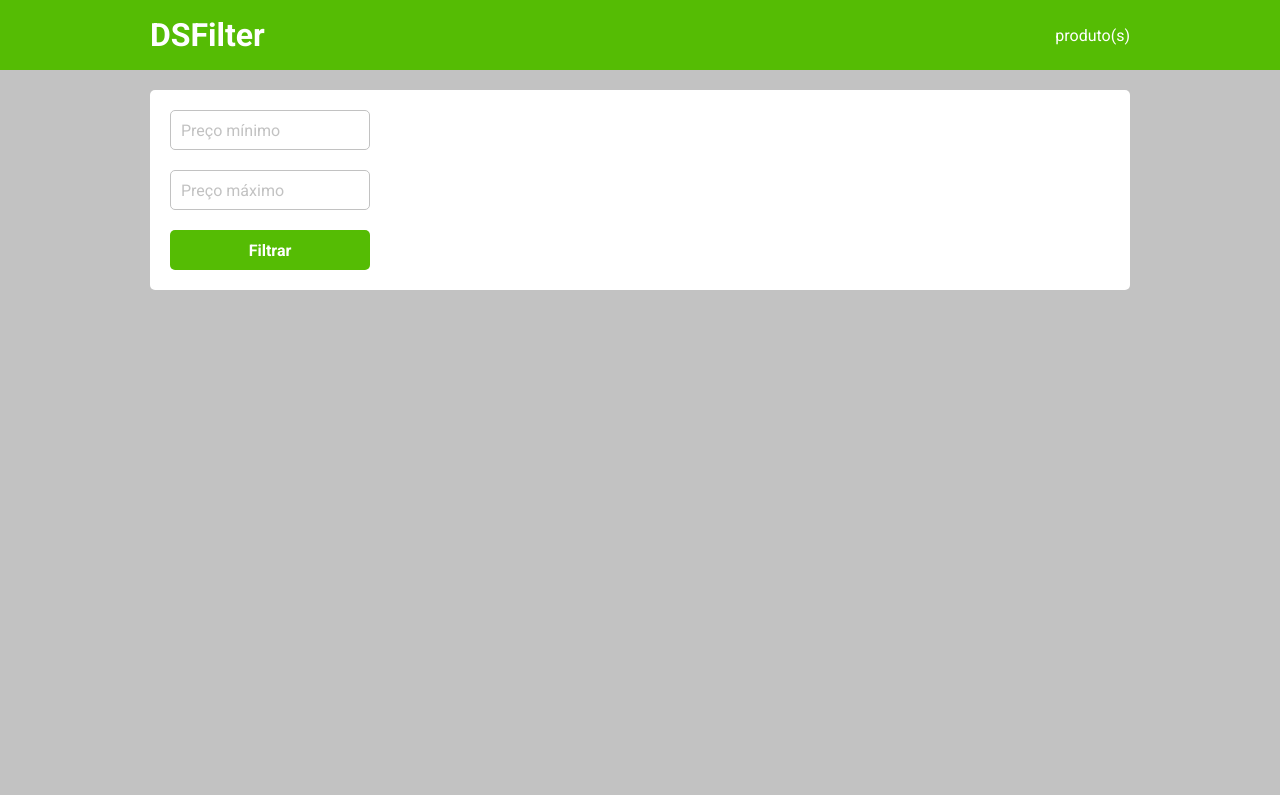
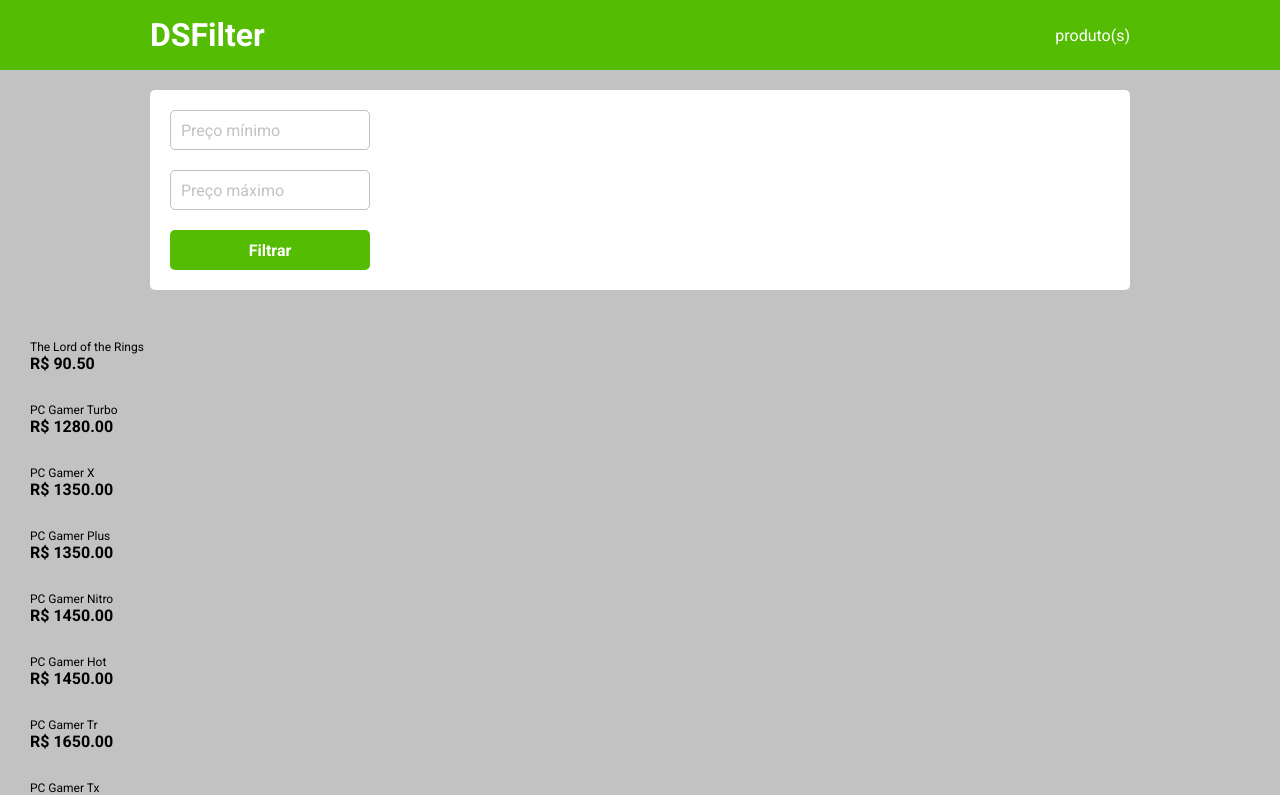
Before and after one commit to DennerOl/DsFilter, a React (Vite) app in the folder Dsfilter/: page / in a window 1280 px wide. Shown: the top 795 px of the page. Built offline with nearby package versions, Linux system fonts and the light colour scheme.

Commit message:
Evento de filtragem de produtos

```diff
--- a/Dsfilter/src/App.tsx
+++ b/Dsfilter/src/App.tsx
@@ -1,6 +1,7 @@
 import FilterCard from './componentes/Filter'
 import Header from './componentes/Header'
 import Listing from './componentes/Listing'
+import ListingBody from './componentes/ListingBody'
 
 
 function App() {
@@ -9,7 +10,7 @@ function App() {
   return (
     <>
       <Header />
-      <FilterCard />
+      <ListingBody />
 
 
     </>
--- a/Dsfilter/src/componentes/Filter/index.tsx
+++ b/Dsfilter/src/componentes/Filter/index.tsx
@@ -1,6 +1,10 @@
 import { useState } from 'react';
 import './styles.css'
 
+
+type Props = {
+  onSearch: Function;
+}
 
 type FormData = {
   minimo?: number,
@@ -8,7 +12,7 @@ type FormData = {
 
 }
 
-export default function Filter() {
+export default function Filter({ onSearch }: Props) {
 
   const [formData, setFormData] = useState<FormData>({
     minimo: undefined,
@@ -16,16 +20,16 @@ export default function Filter() {
 
   });
 
-  function handleInputChange(event: any) {
+  function handleInputChange(event: React.ChangeEvent<HTMLInputElement>) {
     const value = event.target.value;
     const name = event.target.name;
     setFormData({ ...formData, [name]: value });
   }
 
-  function handleSubmit(event: any) {
+  function handleSubmit(event: React.FormEvent) {
     event.preventDefault();
-    (formData.minimo || Number.MIN_VALUE),
-      (formData.maximo || Number.MAX_VALUE);
+    setFormData(formData);
+    onSearch(formData.minimo, formData.maximo);
 
 
   }
@@ -46,13 +50,13 @@ export default function Filter() {
 
             <input
               name="maximo"
-              value={formData.minimo || ""}
+              value={formData.maximo || ""}
               type="text"
               placeholder='Preço máximo'
               onChange={handleInputChange}
             />
 
-            <button className='dsf-button'> Filtrar</button>
+            <button type='submit' className='dsf-button'> Filtrar</button>
           </form>
 
         </div>
--- /dev/null
+++ b/Dsfilter/src/componentes/ListingBody/index.tsx
@@ -0,0 +1,54 @@
+import { useEffect, useState } from 'react';
+import Listing from '../Listing';
+import { ProductDTO } from '../../models/product';
+import * as productService from '../../services/product-service';
+import Filter from '../Filter';
+
+type QueryParams = {
+  valueMin: number;
+  valueMax: number;
+}
+
+
+
+export default function ListingBody() {
+
+  const [products, setProducts] = useState<ProductDTO[]>([]);
+
+  const minPrice = 0;
+  const maxPrice = Number.MAX_VALUE;
+
+  const [queryParams, setQueryParams] = useState<QueryParams>({
+    valueMin: minPrice,
+    valueMax: maxPrice
+  });
+
+  useEffect(() => {
+    const produtos = productService.findByPrice(queryParams.valueMin, queryParams.valueMax)
+
+    setProducts(produtos);
+  }, [queryParams]);
+
+  function handleSearch(min: number, max: number) {
+    const newMin = min;
+    const newMax = max;
+
+    setQueryParams({ valueMin: newMin || minPrice, valueMax: newMax || maxPrice });
+  }
+
+  return (
+
+
+    <main>
+
+      <div>
+        <Filter onSearch={handleSearch} />
+        <Listing products={products} />
+      </div>
+
+
+    </main>
+
+  );
+
+}
```
